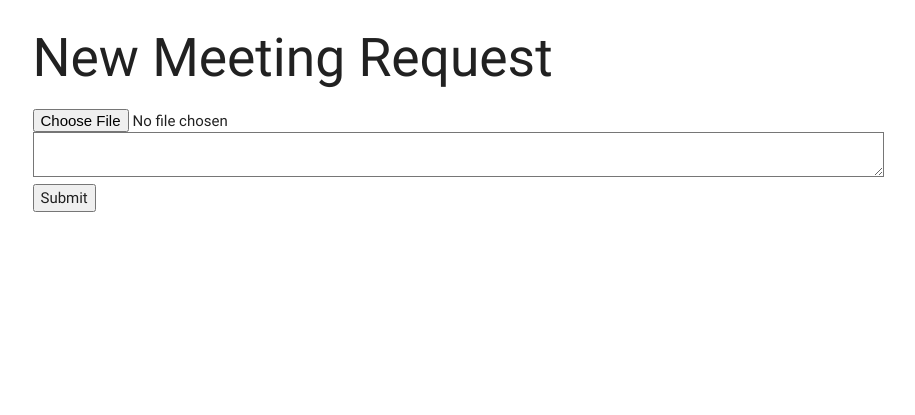
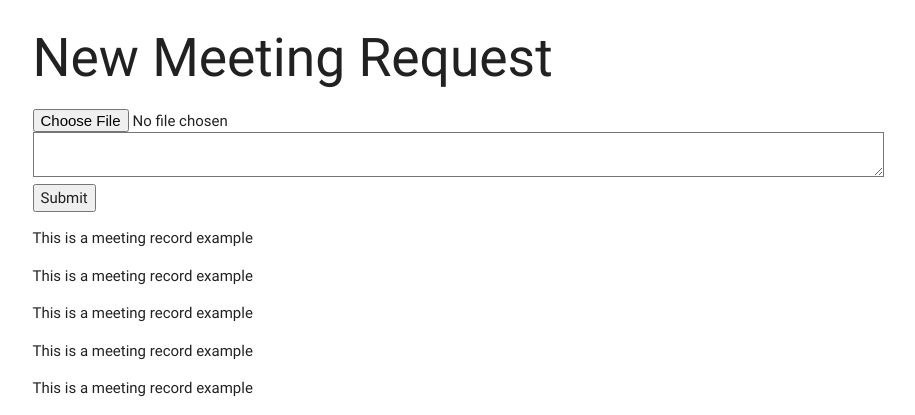
Before and after one commit to GreenwichCodeZero/eSupervisionSystem, a PHP site: page / in a window 1280 px wide. Shown: the part 638-1053 px from the top of the page, without its empty margins (182-1097 px from the left). Before the commit the page ends 850 px from the top, so only its background shows below. Run offline with PHP 8.4, Linux system fonts and the light colour scheme; data that the repository does not hold is empty; some libraries are stand-ins or nearby versions.

Commit message:
adding dummy data

```diff
--- a/index.php
+++ b/index.php
@@ -177,7 +177,14 @@ $supervisor = $u->getResponse ();
                 <textarea name='communication_body'></textarea>
                 <button>Submit</button>
             </form>
-            <!-- THE CODE IN foreach GENERATES EACH MEETINGS RECORD AND NEEDS TO BE STYLES AS A COLLECTION ITEM ENCLOSED IN A COLLECTION DIV - SEE MESSAGES SECTION -->
+            <!-- THE CODE IN foreach GENERATES EACH MEETINGS RECORD AND NEEDS TO BE STYLES AS A COLLECTION ITEM ENCLOSED IN A COLLECTION DIV - SEE MESSAGES SECTION
+
+THE CODE IN THE PARAGRAPHS BELOW IS A STATIC EXAMPLE OF THE SAME RECORDS; EACH PARAGRAPHS IS TO BE STYLED AS A COLLECTION ITEM AND ENCLOSED WITHIN THE SAME CONTAINER WITH CLASS COLLECTION - FOR TESTING PURPOSES-->
+            <p>This is a meeting record example</p>
+            <p>This is a meeting record example</p>
+            <p>This is a meeting record example</p>
+            <p>This is a meeting record example</p>
+            <p>This is a meeting record example</p>
             <?php foreach ($meetings as $mg) { echo '<p >'; echo $mg[ 'meeting_title']; echo "</p>"; } ?>
         </div>
         <!-- MEETING SECTION END -->
```
